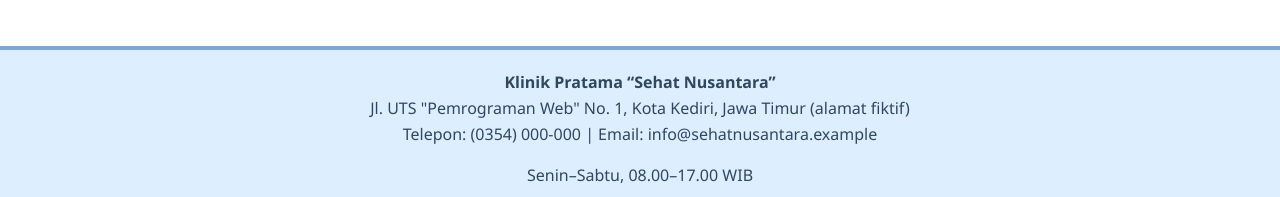
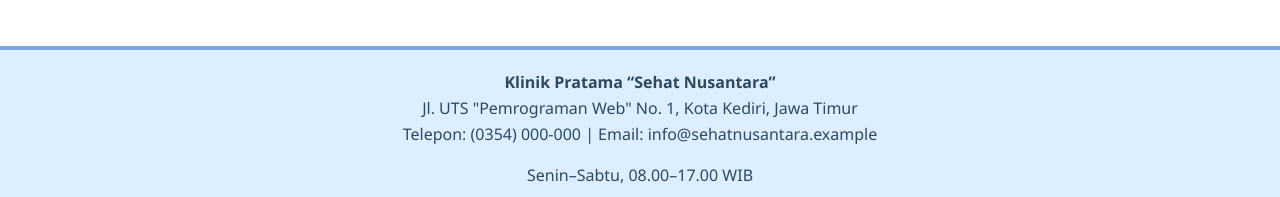
Before and after one commit to anasyafzhr/Klinik-sehat-nusantara, a plain HTML site: page index.html in a window 1280 px wide. Shown: the part 1511-1708 px from the top of the page. Drawn offline with Linux system fonts and the light colour scheme.

Commit message:
Update index.html

```diff
--- a/index.html
+++ b/index.html
@@ -83,7 +83,7 @@
   <footer id="footer-situs">
     <address>
       <strong>Klinik Pratama “Sehat Nusantara”</strong><br>
-      Jl. UTS "Pemrograman Web" No. 1, Kota Kediri, Jawa Timur (alamat fiktif)<br>
+      Jl. UTS "Pemrograman Web" No. 1, Kota Kediri, Jawa Timur <br>
       Telepon: (0354) 000-000 | Email: info@sehatnusantara.example
     </address>
     <p>Senin–Sabtu, 08.00–17.00 WIB</p>
```
